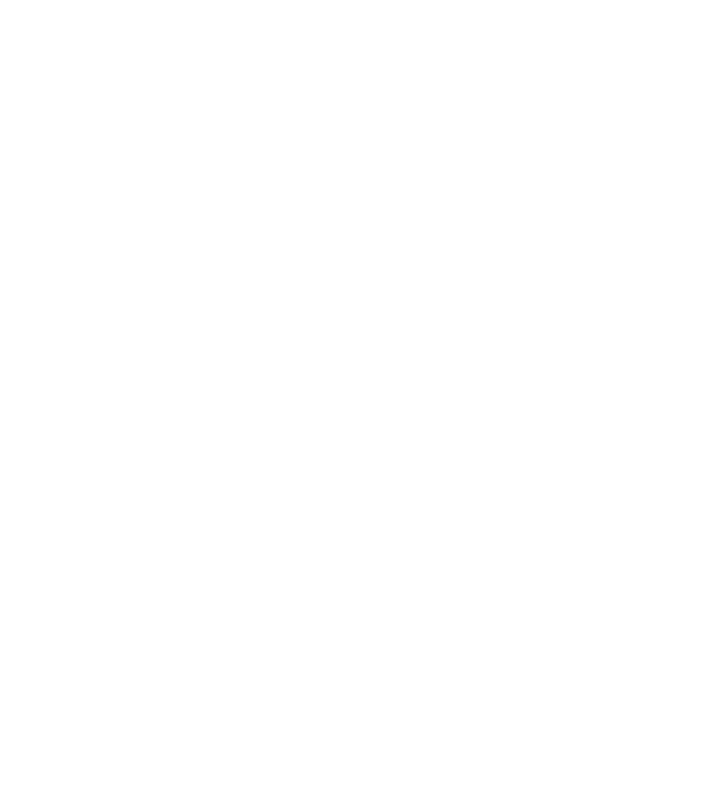
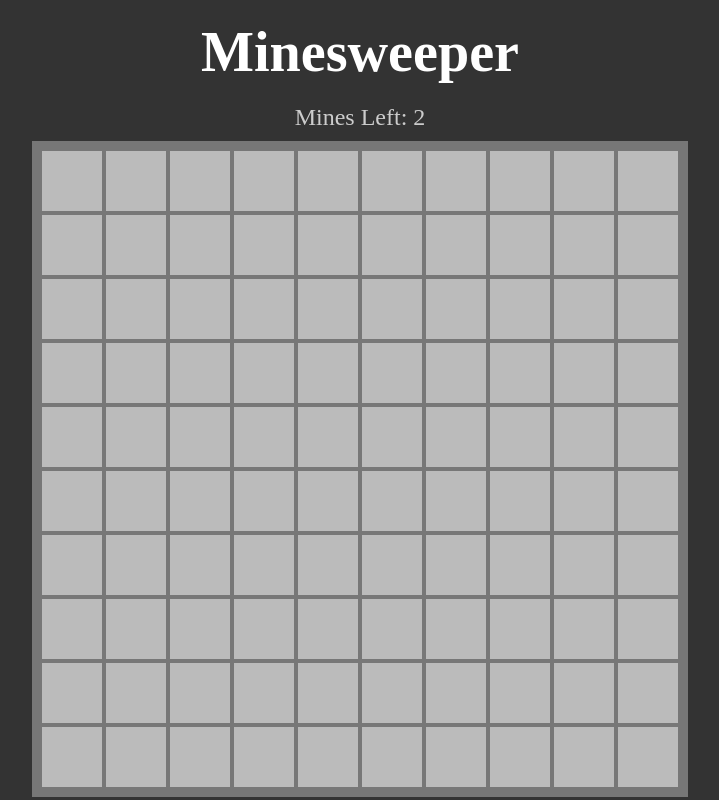
Before and after one commit to BOYWONDER3/mineswepper, a plain HTML site: page index.html in a window 1280 px wide. Shown: the whole page, without its empty margins (280-999 px from the left). Drawn offline with Linux system fonts and the light colour scheme.

Commit message:
second commit

```diff
--- a/index.html
+++ b/index.html
@@ -1,12 +1,17 @@
 <!DOCTYPE html>
 <html lang="en">
 <head>
-    <meta charset="UTF-8">
-    <meta http-equiv="X-UA-Compatible" content="IE=edge">
-    <meta name="viewport" content="width=device-width, initial-scale=1.0">
-    <title>Document</title>
+  <meta charset="UTF-8">
+  <meta name="viewport" content="width=device-width, initial-scale=1.0">
+  <link rel="stylesheet" href="styles.css">
+  <title>Minesweeper</title>
+  <script src="script.js" type="module"></script>
 </head>
 <body>
-
+  <h3 class="title">Minesweeper</h3>
+  <div class="subtext">
+    Mines Left: <span data-mine-count >10</span>
+  </div>
+  <div class="board"></div>
 </body>
 </html>
--- /dev/null
+++ b/mineswepper.js
@@ -0,0 +1,62 @@
+// logic
+
+const TILE_STATUSES = {
+    HIDDEN : 'hidden',
+    MINE : 'mine',
+    NUMBER : 'number',
+    MARKED : 'marked'
+}
+
+export function createBoard( boardSize, numberOfMines ) {
+    const board = []
+    const minePositions = getMinePositions(boardSize, numberOfMines)
+    console.log(minePositions)
+
+    for (let x = 0; x < boardSize; x++) {
+        const row = []
+        for (let y = 0; y < boardSize; y++) {
+            const element = document.createElement('div')
+            element.dataset.status = TILE_STATUSES.HIDDEN
+
+        const tile = {
+            element,
+            x,
+            y,
+            mine : minePositions.some(positionMatch.bind(null, { x, y})),
+            get status () {
+                return this.element.dataset.status
+            },
+            set status(value) {
+                this.element.dataset.status = value
+            },
+        }
+        row.push(tile)
+        }
+        board.push(row)
+    }
+    return board
+}
+
+function getMinePositions(boardSize, numberOfMines) {
+    const positions = []
+
+    while (positions.length < numberOfMines) {
+        const position = {
+            x: randomNumber(boardSize),
+            y: randomNumber(boardSize)
+        }
+        if (!positions.some(positionMatch.bind(null, position))) {
+            positions.push(position)
+        }
+    }
+
+    return positions
+}
+
+function positionMatch (a, b) {
+    return a.x === b.x && a.y === b.y
+}
+
+function randomNumber (size) {
+    return Math.floor(Math.random() * size)
+}
--- /dev/null
+++ b/script.js
@@ -0,0 +1,16 @@
+// ui display
+
+import {createBoard} from './mineswepper.js';
+const BOARD_SIZE = 10
+const NUMBER_OF_MINES = 2
+
+const board = createBoard(BOARD_SIZE, NUMBER_OF_MINES)
+const boardElement = document.querySelector('.board')
+const minesLeftText = document.querySelector('[data-mine-count]')
+board.forEach(row => {
+    row.forEach(tile => {
+        boardElement.append(tile.element)
+    })
+})
+boardElement.style.setProperty('--size', BOARD_SIZE)
+minesLeftText.textContent = NUMBER_OF_MINES
--- /dev/null
+++ b/styles.css
@@ -0,0 +1,60 @@
+* {
+    box-sizing: border-box;
+  }
+
+  body {
+    margin: 0;
+    background-color: #333;
+    display: flex;
+    align-items: center;
+    font-size: 3rem;
+    flex-direction: column;
+    color: white;
+  }
+
+  .title {
+    margin: 20px;
+  }
+
+  .subtext {
+    color: #CCC;
+    font-size: 1.5rem;
+    margin-bottom: 10px;
+  }
+
+  .board {
+    display: inline-grid;
+    padding: 10px;
+    grid-template-columns: repeat(var(--size), 60px);
+    grid-template-rows: repeat(var(--size), 60px);
+    gap: 4px;
+    background-color: #777;
+  }
+
+  .board > * {
+    width: 100%;
+    height: 100%;
+    display: flex;
+    justify-content: center;
+    align-items: center;
+    color: white;
+    border: 2px solid #BBB;
+    user-select: none;
+  }
+
+  .board > [data-status="hidden"] {
+    background-color: #BBB;
+    cursor: pointer;
+  }
+
+  .board > [data-status="mine"] {
+    background-color: red;
+  }
+
+  .board > [data-status="number"] {
+    background-color: none;
+  }
+
+  .board > [data-status="marked"] {
+    background-color: yellow;
+  }
```
Also changed, not shown: 2 other files.
